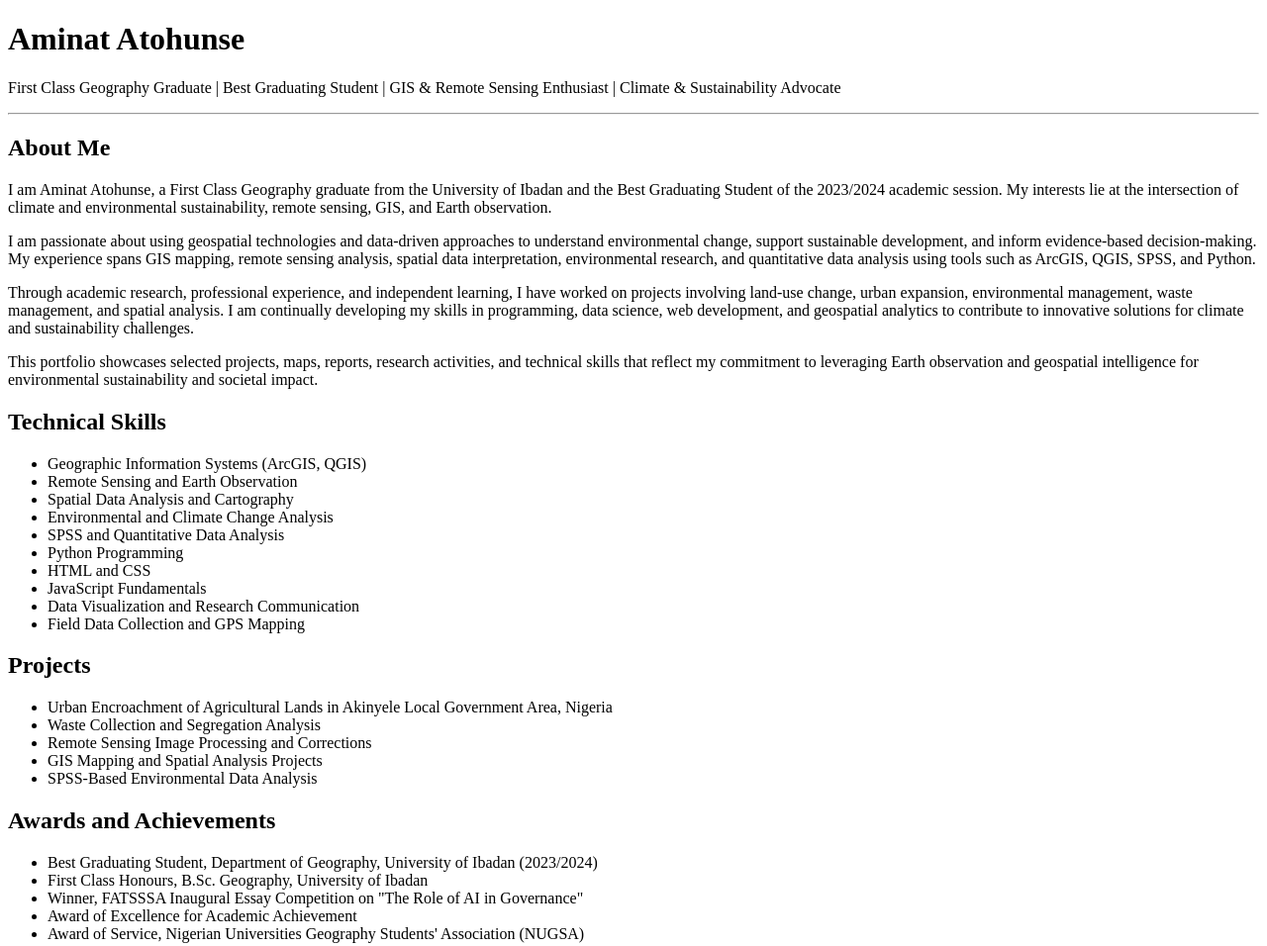
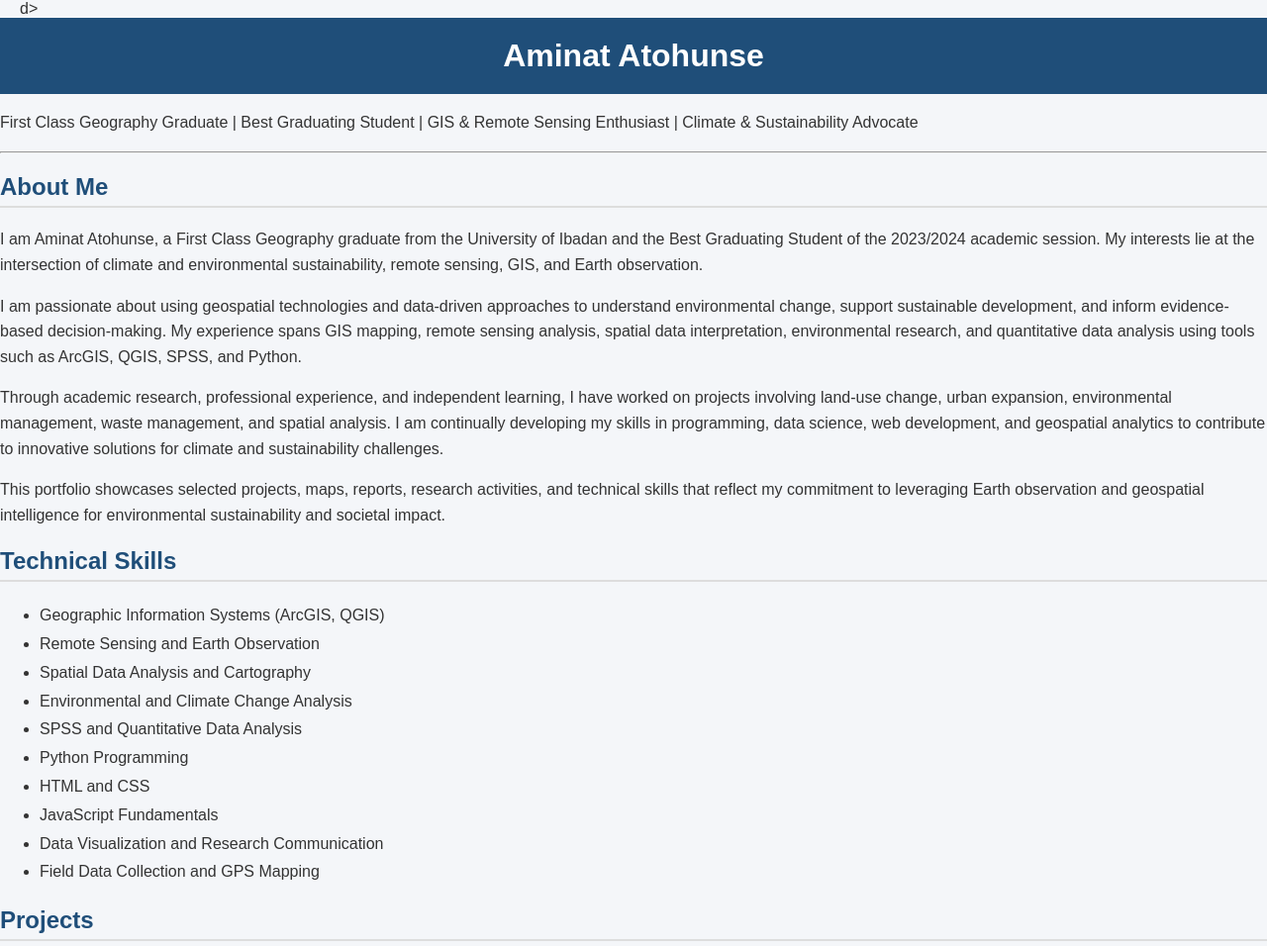
Before and after one commit to aminaatohunse-create/AminaAtohunse.github.io, a plain HTML site: page index.html in a window 1280 px wide. Shown: the top 956 px of the page at 99% size. Drawn offline with Linux system fonts and the light colour scheme.

Commit message:
Update index.html

```diff
--- a/index.html
+++ b/index.html
@@ -1,6 +1,46 @@
 <!DOCTYPE html>
 <html>
-<head>
+<hea<head>
+    <title>Aminat Atohunse Portfolio</title>
+
+    <style>
+        body {
+            font-family: Arial, sans-serif;
+            margin: 0;
+            padding: 0;
+            background-color: #f4f6f9;
+            color: #333;
+        }
+
+        h1 {
+            background-color: #1f4e79;
+            color: white;
+            padding: 20px;
+            text-align: center;
+            margin: 0;
+        }
+
+        h2 {
+            color: #1f4e79;
+            border-bottom: 2px solid #ddd;
+            padding-bottom: 5px;
+        }
+
+        p {
+            line-height: 1.6;
+        }
+
+        ul {
+            line-height: 1.8;
+        }
+
+        body > * {
+            max-width: 900px;
+            margin: auto;
+            padding: 10px 20px;
+        }
+    </style>
+</head>d>
     <title>Aminat Atohunse Portfolio</title>
 </head>
 
```
